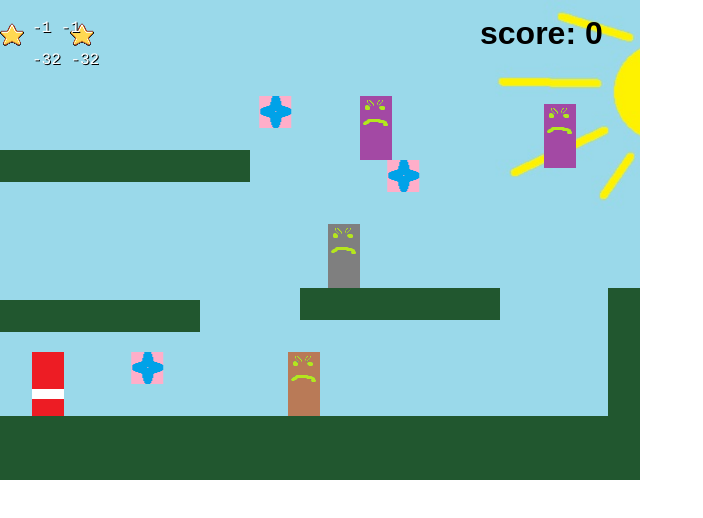
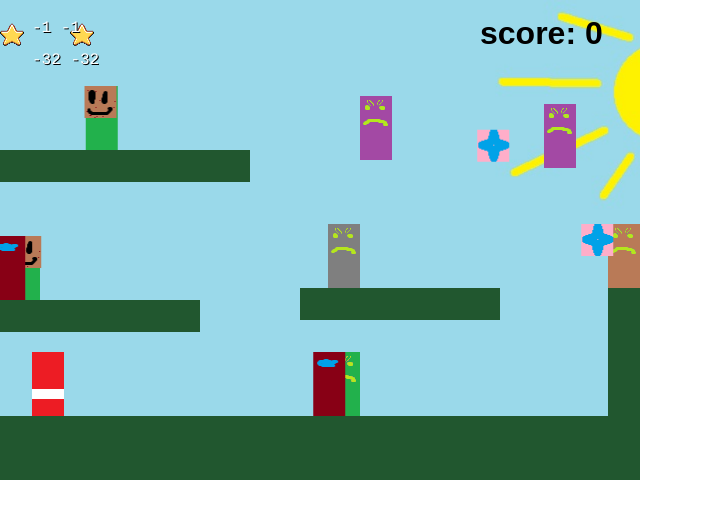
Before and after one commit to hasot/nav2018, a plain HTML site: page main.html in a window 1280 px wide. Shown: the whole page, without its empty margins (0-703 px from the left). Drawn offline with Linux system fonts and the light colour scheme; animation ran at ten frames a second.

Commit message:
add heavy enemies

```diff
--- a/js/enemy.js
+++ b/js/enemy.js
@@ -21,9 +21,3 @@ Enemy.prototype.update = function()
 
     this.sprite.body.velocity.x = EnemySpeed * this.direction;
 };
-
-function killEnemy(enemy)
-{
-    enemy.sprite.kill();
-    enemy.isAlive = false;
-}
--- a/js/enemyFactory.js
+++ b/js/enemyFactory.js
@@ -53,3 +53,57 @@ FlyingItem1.prototype.thatMovesVerticalOn = function(minValue, maxValue)
 					'vertical',
 					this.factory.bullets, this.factory.game);
 };
+
+EnemyFactory.prototype.heavyOn = function(x, y)
+{
+	return new HeavyItem1(x, y, this);
+}
+
+HeavyItem1 = function(x, y, factory)
+{
+	this.x = x;
+	this.y = y;
+	this.factory = factory;
+}
+
+HeavyItem1.prototype.thatMovesOn = function(minX, maxX)
+{
+	return new HeavyItem2(minX, maxX, this);
+}
+
+HeavyItem2 = function(minX, maxX, item)
+{
+	this.minX = minX;
+	this.maxX = maxX;
+	this.item = item;
+}
+
+HeavyItem2.prototype.withHelmet = function()
+{
+	return new HeavyEnemy(
+				this.item.x, this.item.y,
+				this.minX, this.maxX,
+				true,
+				false,
+				this.item.factory.game);
+}
+
+HeavyItem2.prototype.withShield = function()
+{
+	return new HeavyEnemy(
+				this.item.x, this.item.y,
+				this.minX, this.maxX,
+				false,
+				true,
+				this.item.factory.game);
+}
+
+HeavyItem2.prototype.withFullArmor = function()
+{
+	return new HeavyEnemy(
+				this.item.x, this.item.y,
+				this.minX, this.maxX,
+				true,
+				true,
+				this.item.factory.game);
+}
--- a/js/fight.js
+++ b/js/fight.js
@@ -22,15 +22,33 @@ function updateEnemies(player)
 	}
 }
 
+function killEnemy(enemy)
+{
+	if (enemy.isHeavy)
+    	killHeavyEnemy(enemy);
+
+    enemy.sprite.kill();
+    enemy.isAlive = false;
+}
+
 function isPlayerFootHit(enemy)
 {
 	if (playerFootHit == null) return false;
 
-	return game.physics.arcade.collide(playerFootHit, enemy.sprite);
+	var hit = game.physics.arcade.collide(playerFootHit, enemy.sprite);
+
+	var playerDirection = discover == 'right' ? 1 : -1;
+	var enemyProtected = enemy.isHeavy
+						 && enemy.useShield
+						 && playerDirection != enemy.direction;
+
+	return hit && !(enemyProtected);
 }
 
 function isPlayerHitJumpTo(enemy)
 {
+	if (enemy.isHeavy && enemy.useHelmet) return false;
+
 	var vertDist = Math.abs(player.y - enemy.sprite.y);
 	var horDist = Math.abs(player.x - enemy.sprite.x);
 	var playerFalls = player.y > prevPos.y;
--- a/js/flyingEnemy.js
+++ b/js/flyingEnemy.js
@@ -11,7 +11,7 @@ FlyingEnemy = function(x, y, minValue, maxValue, orientaion, bullets, game)
     this.direction = -1;
     this.movementDirection = -1;
 
-    this.shotWaitingInterval = 0;
+    this.shotWaitingInterval = getRandomInt(0, EnemyShotTimeout);;
     this.isAlive = true;
 };
 
--- /dev/null
+++ b/js/heavyEnemy.js
@@ -0,0 +1,51 @@
+HeavyEnemy = function(x, y, minX, maxX, useHelmet, useShield, game)
+{
+	this.minX = minX;
+	this.maxX = maxX;
+	this.sprite = game.add.sprite(x, y, 'heavyEnemy');
+	game.physics.enable(this.sprite, Phaser.Physics.ARCADE);
+
+	this.direction = -1;
+	this.isAlive = true;
+	this.isHeavy = true;
+
+	this.useHelmet = useHelmet;
+	if (useHelmet)
+	{
+		this.helmet = game.add.sprite(x, y, 'heavyEnemyHelmet');
+	}
+	this.useShield = useShield;
+	if (useShield)
+	{
+		this.shield = game.add.sprite(x, y - 16, 'heavyEnemyShield');
+	}
+}
+
+HeavyEnemy.prototype.update = function()
+{
+    if (this.sprite.body.x < this.minX)
+        this.direction = 1;
+    else if (this.sprite.body.x > this.maxX)
+        this.direction = -1;
+
+    this.sprite.body.velocity.x = EnemySpeed * this.direction;
+
+    if (this.useHelmet)
+    {
+    	this.helmet.x = this.sprite.x;
+    	this.helmet.y = this.sprite.y;
+    }
+    if (this.useShield)
+    {
+    	this.shield.x = this.sprite.x  + (this.direction * 16);
+    	this.shield.y = this.sprite.y;
+    }
+};
+
+function killHeavyEnemy(enemy)
+{
+	if (enemy.useHelmet)
+		enemy.helmet.kill();
+	if (enemy.useShield)
+		enemy.shield.kill();
+}
--- a/js/shotingEnemy.js
+++ b/js/shotingEnemy.js
@@ -9,7 +9,7 @@ ShotingEnemy = function(x, y, bullets)
 
     this.direction = -1;
 
-    this.shotWaitingInterval = 0;
+    this.shotWaitingInterval = getRandomInt(0, EnemyShotTimeout);
     this.isAlive = true;
 };
 
--- a/main.html
+++ b/main.html
@@ -12,6 +12,7 @@
     <script src="js/friendBullet.js"></script>
     <script src="js/flyingEnemy.js"></script>
     <script src="js/enemyFactory.js"></script>
+    <script src="js/heavyEnemy.js"></script>
     <style type="text/css">
         body {
             margin: 0;
@@ -32,6 +33,9 @@ function preload() {
 	game.load.image('shotingEnemy', 'assets/shotingEnemy.png');
     game.load.image('enemyBullet', 'assets/enemyBullet.png');
     game.load.image('flyingEnemy', 'assets/flyingEnemy.png');
+    game.load.image('heavyEnemy', 'assets/heavyEnemy.png');
+    game.load.image('heavyEnemyShield', 'assets/heavyEnemyShield.png');
+    game.load.image('heavyEnemyHelmet', 'assets/heavyEnemyHelmet.png');
 }
 var player;
 function create() {
@@ -85,9 +89,13 @@ function create() {
 
     enemies = [
     	create.simpleOn(384, 224).thatMovesOn(288, 488),
-    	create.shotingOn(288, 352),
+    	create.shotingOn(608, 224),
     	create.flyingOn(416, 96).thatMovesHorizontalOn(256, 480),
     	create.flyingOn(544, 160).thatMovesVerticalOn(32, 288),
+
+    	create.heavyOn(384, 352).thatMovesOn(192, 512).withShield(),
+    	create.heavyOn(64, 236).thatMovesOn(0, 160).withFullArmor(),
+    	create.heavyOn(32, 86).thatMovesOn(32, 192).withHelmet(),
     	];
 }
 
@@ -117,6 +125,12 @@ function render ()
     game.debug.text(divX + ' ' + divY, 32, 64);
 }
 
+function getRandomInt(min, max)
+{
+	var res = Math.floor(Math.random() * (max - min)) + min;
+	return res;
+}
+
 </script>
 
 </body>
```
Also changed, not shown: assets/heavyEnemy.png (added), assets/heavyEnemyHelmet.png (added), assets/heavyEnemyShield.png (added).
